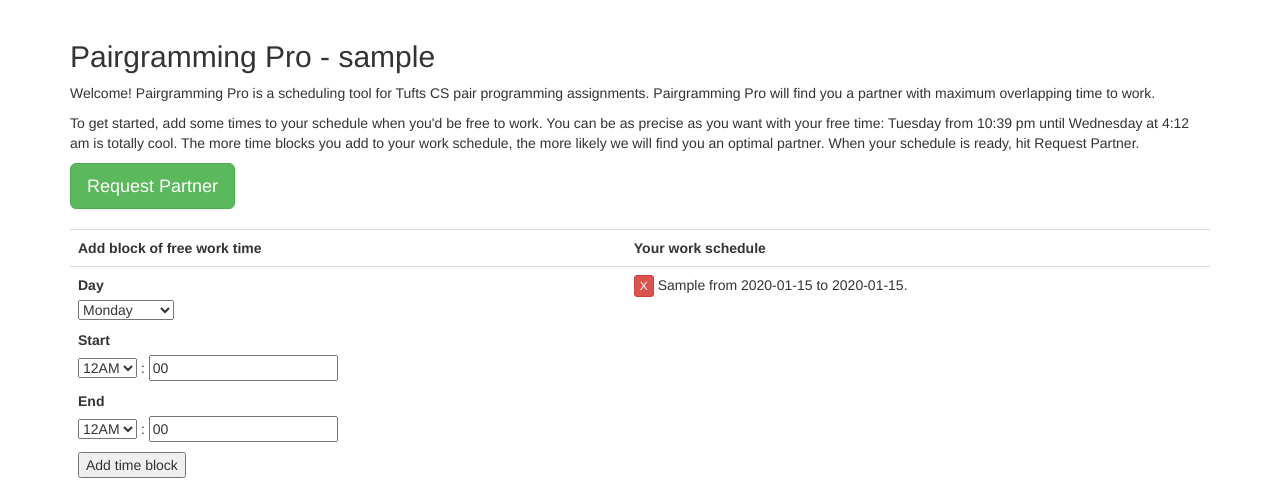
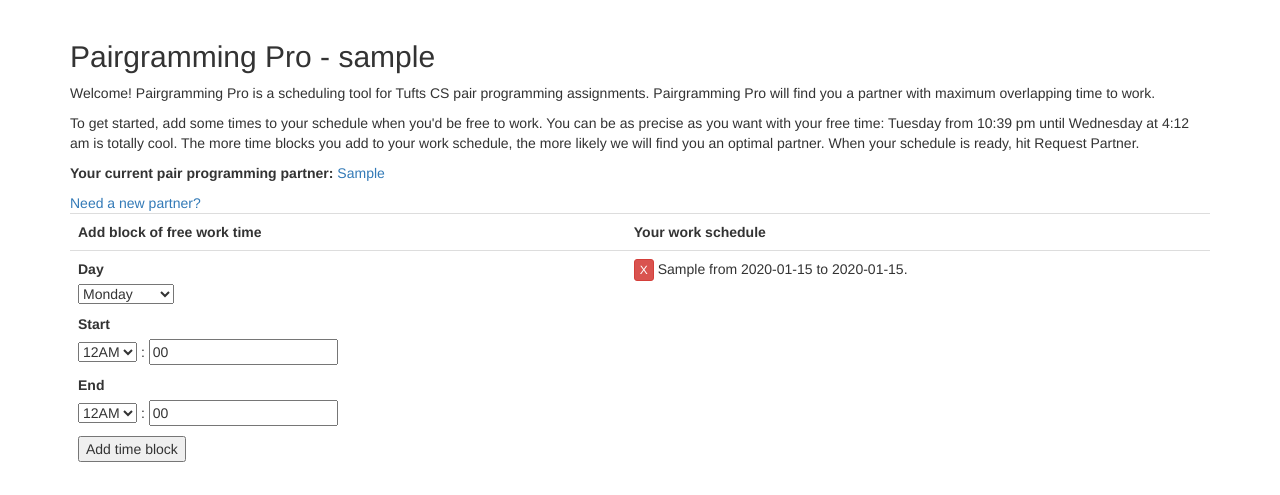
Before and after one commit to jjkv/pp, a Flask app: page / in a window 1280 px wide. Shown: the part 52-547 px from the top of the page. Run offline with Flask 2, Linux system fonts and the light colour scheme; a user stored in the database is signed in; tables that the repository leaves empty hold one stand-in row (values such as "Sample post"); some libraries are stand-ins or nearby versions.

Commit message:
partner display

```diff
--- a/app/models.py
+++ b/app/models.py
@@ -43,6 +43,21 @@
     def __repr__(self):
         return '<User {}>'.format(self.username)
 
+    def set_partner(self, other):
+        other.partner = str(self.username)
+        self.partner = str(other.username)
+        other.taken = True
+        self.taken = True
+        assert(self.partner == other.username)
+        assert(other.partner == self.username)
+
+    def decouple(self):
+        p = User.query.filter_by(username=self.partner).first()
+        p.partner = None
+        self.partner = None
+        p.taken = False
+        self.taken = False
+
     def set_password(self, password):
         self.password_hash = generate_password_hash(password)
 
--- a/app/routes.py
+++ b/app/routes.py
@@ -174,12 +174,14 @@
 @app.route('/request_partner', methods=['GET', 'POST'])
 @login_required
 def request_partner():
+    old_partner = ""
     if current_user.taken:
-        flash('You already have a partner, please check your email! If this is not the case, or you would like to request a new partner, go to Profile -> Edit Profile and verify that you do not have a partner.')
-        return redirect(url_for('index'))
-    me = User.query.filter_by(username=current_user.username)
-    me.taken = False
-    compatible_users = list(filter(lambda x: x.username != current_user.username and x.taken != True,
+        old_partner = current_user.partner
+        current_user.decouple()
+        db.session.commit()
+        assert(current_user.taken == False)
+        #flash('You already have a partner, please check your email! If this is not the case, or you would like to request a new partner, go to Profile -> Edit Profile and verify that you do not have a partner.')
+    compatible_users = list(filter(lambda x: x.username != current_user.username and x.taken != True and x.username != old_partner,
                               User.query.filter_by(enrolled=current_user.enrolled)))
     if not compatible_users:
         flash('Sorry, there are no compatible '+str(current_user.enrolled)+' student users right now, please try again later or add more time to your work schedule.')
@@ -272,8 +274,7 @@
         rs      = list(set(rs + others))
         send_contact_email(rs, form.body.data, schedule)
         flash('You and your new partner have been emailed, please check your inbox.')
-        current_user.taken = True
-        u.taken = True
+        current_user.set_partner(u)
         db.session.commit()
         return redirect(url_for('index'))
     return render_template('contact.html', form=form)
--- a/app/templates/index.html
+++ b/app/templates/index.html
@@ -10,10 +10,15 @@
         To get started, add some times to your schedule when you'd be free to work. You can be as precise as you want
         with your free time: Tuesday from 10:39 pm until Wednesday at 4:12 am is totally cool. The more time blocks you add to your work schedule, the more likely we will find you an optimal partner. When your schedule is ready, hit Request Partner.
     </p>
-    <div>
-        <a href="{{ url_for('request_partner') }}" class="btn btn-success btn-lg">Request Partner</a>
-    </div>
-    <br>
+    {% if current_user.taken %}
+        <p><b>Your current pair programming partner: </b><a href="{{ url_for('user', username=current_user.partner) }}">{{ current_user.partner }}</a></p>
+        <a href="{{ url_for('request_partner') }}">Need a new partner?</a>
+    {% else %}
+        <div>
+            <a href="{{ url_for('request_partner') }}" class="btn btn-success btn-lg">Request Partner</a>
+        </div>
+        <br>
+    {% endif %}
     <table class="table">
         <tr>
             <th>Add block of free work time</th>
```
Also changed, not shown: app.db.
